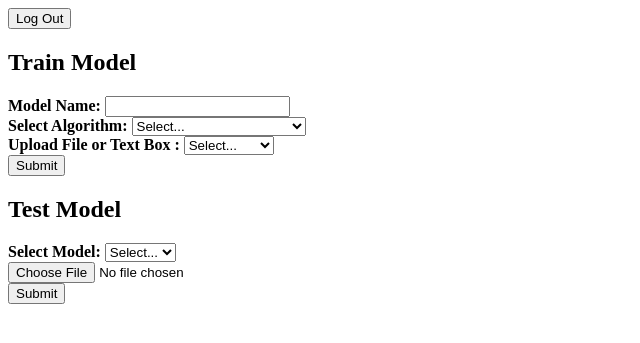
After one commit to mikeshuh/cluster-based_unsupervised_learning, a PHP site: page /private_html/dashboard.html in a window 1280 px wide. The commit adds this page. Shown: the top 343 px of the page, without its empty margins (0-640 px from the left). Run offline with PHP 8.4, Linux system fonts and the light colour scheme.

Commit message:
prevent html access

```diff
--- a/login.php
+++ b/login.php
@@ -1,6 +1,6 @@
 <?php
     $hn = 'localhost:3306';
     $un = 'root';
-    $pw = '';
+    $pw = 'Origamiguy5!';
     $db = 'cluster';
 ?>
--- a/login_signup.php
+++ b/login_signup.php
@@ -5,7 +5,7 @@ require_once 'login.php';
 $conn = new mysqli($hn, $un, $pw, $db);
 if ($conn->connect_error) die($conn->connect_error);
 
-echo file_get_contents('frontend/login_signup.html');
+include('private_html/login_signup.html');
 
 // check sign up input
 if (isset($_POST['sUsername']) && isset($_POST['sEmail']) && isset($_POST['sPassword'])) {
--- /dev/null
+++ b/private_html/dashboard.html
@@ -0,0 +1,63 @@
+<!DOCTYPE html>
+<html>
+  <head>
+    <title>Dashboard</title>
+    <style>
+      .signup {
+        border: 1px solid #999999;
+        font: normal 14px helvetica;
+        color: #444444;
+      }
+    </style>
+  </head>
+  <body>
+    <form action="dashboard.php" method="post">
+      <input type="submit" name="logout" id="logout" value="Log Out" />
+    </form>
+    <h2>Train Model</h2>
+    <form method="post" action="dashboard.php" enctype="multipart/form-data">
+      <b>Model Name: </b
+      ><input type="text" name="modelName" id="modelName" /><br />
+      <b>Select Algorithm: </b>
+      <select name="algo" id="algo">
+        <option value="none">Select...</option>
+        <option value="kMeans">K-Means Clustering</option>
+        <option value="eMax">Expectation Maximization</option></select
+      ><br />
+      <b>Upload File or Text Box :</b>
+      <select name="inputType" id="inputType" onchange="showInput()">
+        <option value="none">Select...</option>
+        <option value="file">File Upload</option>
+        <option value="text">Text Box</option>
+      </select>
+      <br />
+      <div id="fileInput" style="display: none">
+        <input type="file" name="file" />
+      </div>
+      <div id="textInput" style="display: none">
+        <textarea name="text" rows="4" cols="50"></textarea>
+      </div>
+      <input type="submit" value="Submit" />
+    </form>
+    <h2>Test Model</h2>
+    <form action="dashboard.php" method="post">
+      <b>Select Model: </b>
+      <select name="modelName" id="modelName">
+        <option value="none">Select...</option>
+      </select>
+      <br />
+      <input type="file" name="file" /><br />
+      <input type="submit" value="Submit" />
+    </form>
+    <script>
+      function showInput() {
+        var inputType = document.getElementById('inputType').value;
+        var fileInput = document.getElementById('fileInput');
+        var textInput = document.getElementById('textInput');
+
+        fileInput.style.display = inputType === 'file' ? 'block' : 'none';
+        textInput.style.display = inputType === 'text' ? 'block' : 'none';
+      }
+    </script>
+  </body>
+</html>
```
Also changed, not shown: dashboard.php (+2 -54 lines), private_html/login_signup.html (renamed from frontend/login_signup.html, +0 -7 lines), private_html/.htaccess (added).
